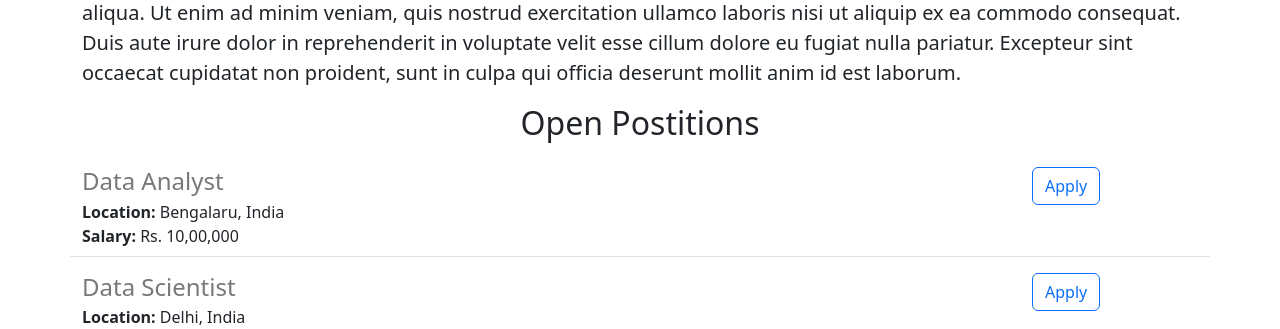
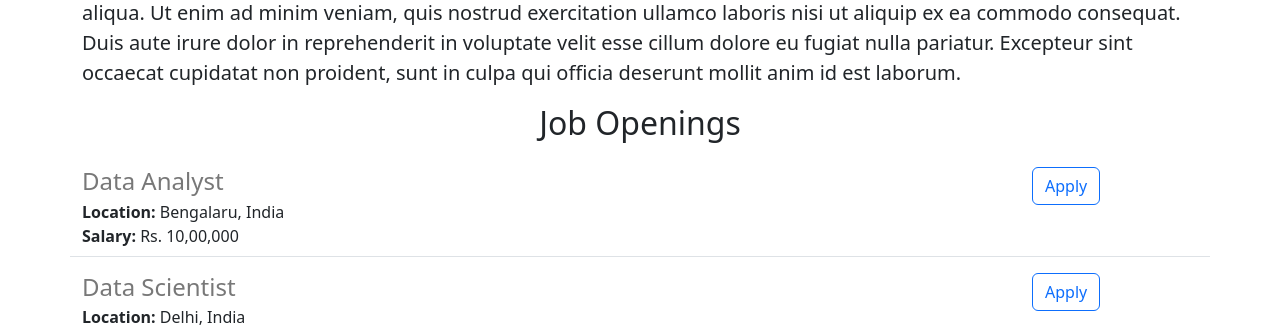
Before and after one commit to Anmol1804/career-website-v2, a Flask app: page / in a window 1280 px wide. Shown: the part 542-871 px from the top of the page. Run offline with Flask 3, Linux system fonts and the light colour scheme.

Commit message:
Made some changes

```diff
--- a/templates/home.html
+++ b/templates/home.html
@@ -24,7 +24,7 @@
       <p class="lead">Lorem ipsum dolor sit amet, consectetur adipiscing elit, sed do eiusmod tempor incididunt ut labore et dolore magna aliqua. Ut enim ad minim veniam, quis nostrud exercitation ullamco laboris nisi ut aliquip ex ea commodo consequat. Duis aute irure dolor in reprehenderit in voluptate velit esse cillum dolore eu fugiat nulla pariatur. Excepteur sint occaecat cupidatat non proident, sunt in culpa qui officia deserunt mollit anim id est laborum.</p>
 
       <!-- Dispalying Jobs -->
-      <h2 class="text-center mt-2 mb-4">Open Postitions</h2>
+      <h2 class="text-center mt-2 mb-4">Job Openings</h2>
 
       <p>
         {% for job in jobs %}
```
